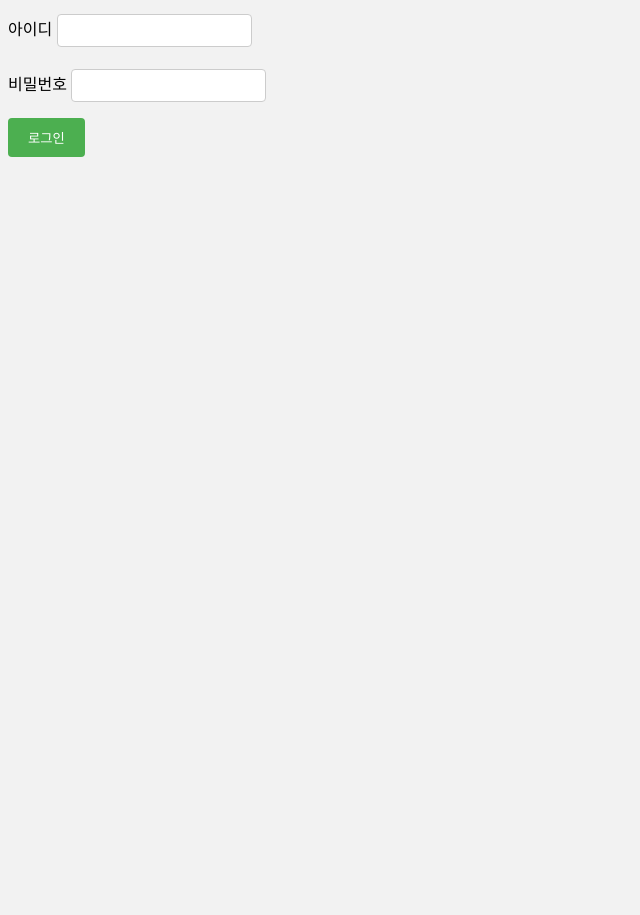
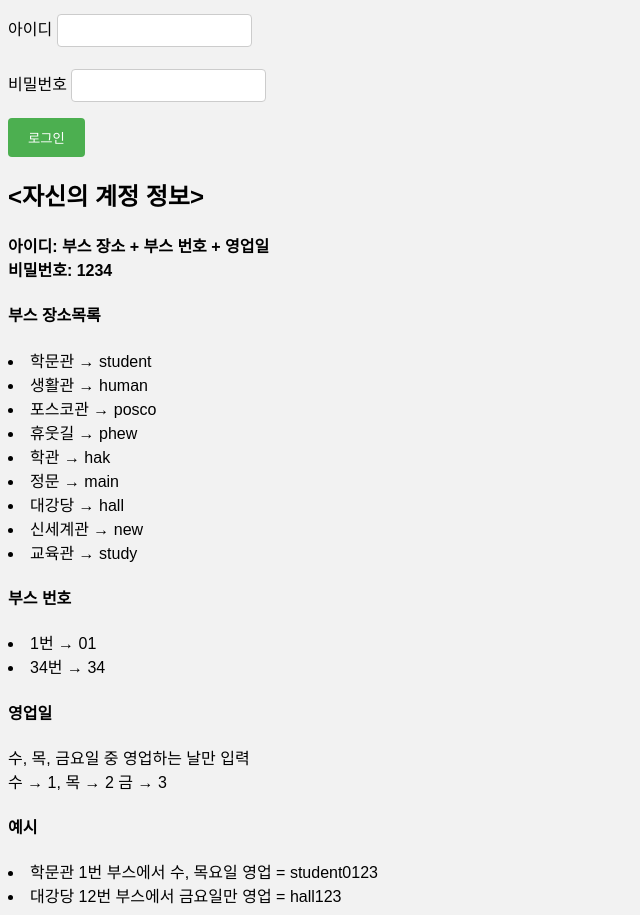
Before and after one commit to julia-heo/12th-Festival-Back, a Django app: page /collects/login/ in a window 1280 px wide. Shown: the whole page, without its empty margins (0-640 px from the left). Before the commit the page ends 157 px from the top, so only its background shows below. Run offline with Django 4.2, Linux system fonts and the light colour scheme.

Commit message:
feat: 계정정보 추가

```diff
--- a/collects/templates/eventlist.html
+++ b/collects/templates/eventlist.html
@@ -99,12 +99,16 @@
 <div>
 <div style="float: left; width: 50%;">
     1. 이벤트(축준위 부스) 리스트
+    <br> &nbsp;&nbsp;하단에 있는 상설부스에 들어갈 정보 입니다!
     <div class="container">
         <img class="image" src="https://festivalewha.s3.ap-northeast-2.amazonaws.com/example/example_event_list.png" >
     </div>
+
 </div>
 <div style="float: right; width: 50%;">
+
     2. 상세 페이지
+    <br> &nbsp;&nbsp;
     <div class="container">
         <img class="image" src="https://festivalewha.s3.ap-northeast-2.amazonaws.com/example/example_event_detail.png" >
     </div>
--- a/collects/templates/login.html
+++ b/collects/templates/login.html
@@ -55,3 +55,35 @@
         <button type="submit" class="btn btn-primary">로그인</button>
     </form>
 </div>
+
+<h2><자신의 계정 정보></h2>
+<h4>아이디: 부스 장소 + 부스 번호 + 영업일 <br>비밀번호: 1234</h4>
+
+    <h4>부스 장소목록</h4>
+        <li>학문관 → student</li>
+        <li>생활관 → human</li>
+        <li>포스코관 → posco</li>
+        <li>휴웃길 → phew</li>
+        <li>학관 → hak</li>
+        <li>정문 → main</li>
+        <li>대강당 → hall</li>
+        <li>신세계관 → new</li>
+        <li>교육관 → study</li>
+    </ul>
+
+    <h4>부스 번호</h4>
+    <li>1번 → 01</li>
+    <li>34번 → 34</li>
+
+
+
+    <h4>영업일</h4>
+    수, 목, 금요일 중 영업하는 날만 입력 <br>
+    수 → 1, 목 → 2 금 → 3<br>
+
+    <h4>예시</h4>
+    <li>학문관 1번 부스에서 수, 목요일 영업
+        = student0123</li>
+    <li>대강당 12번 부스에서 금요일만 영업
+        = hall123
+    </li>
```
